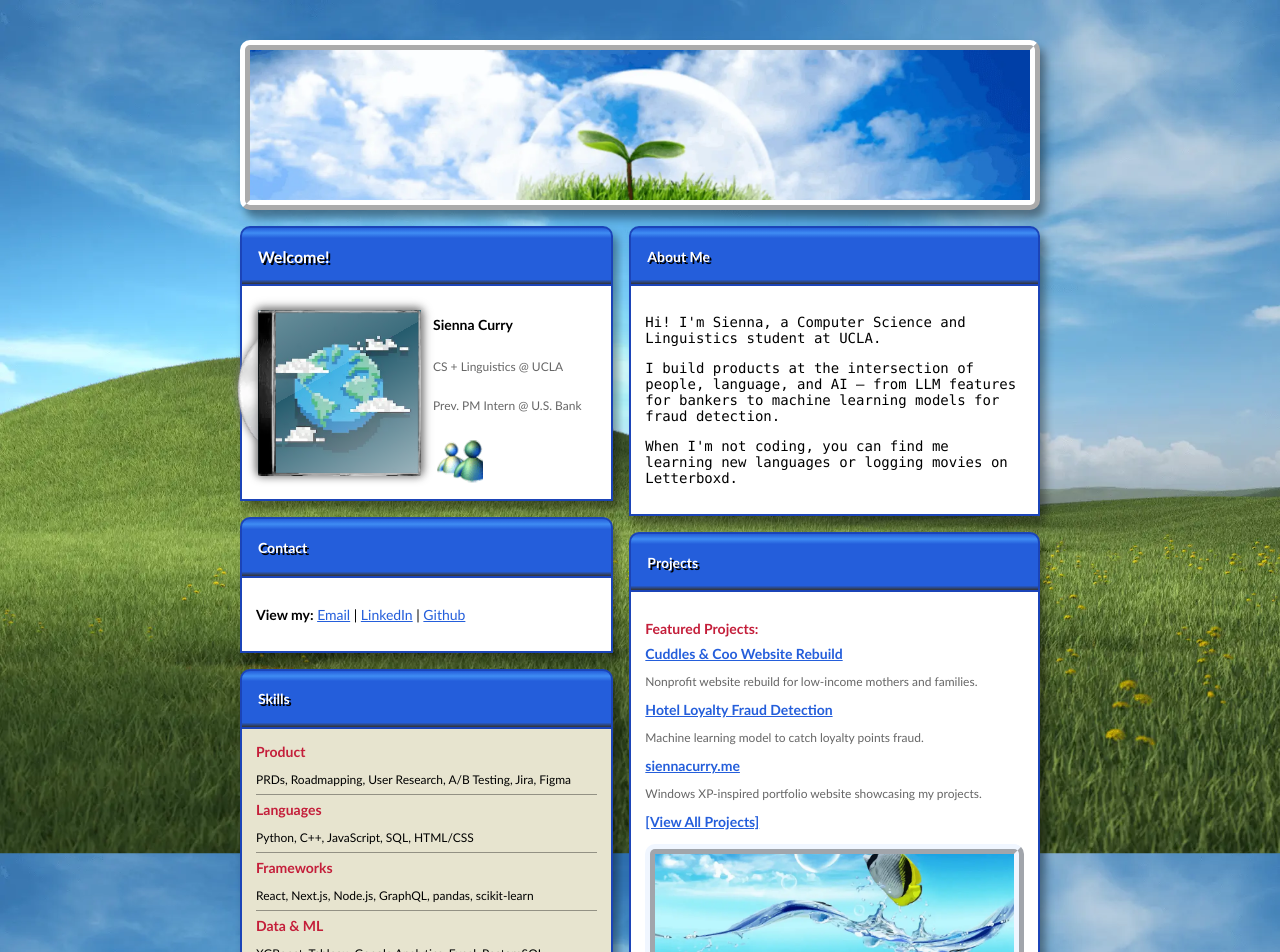
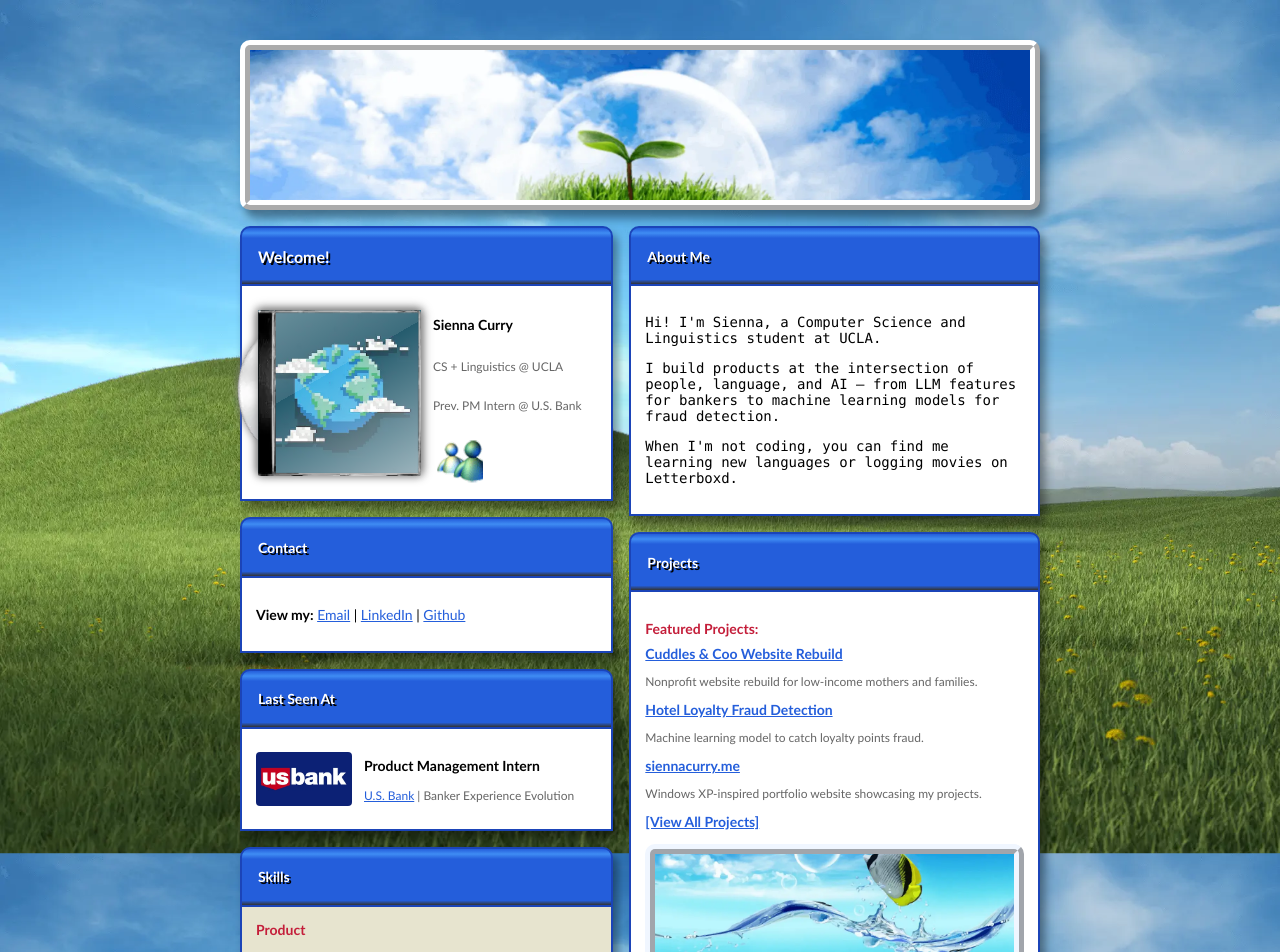
Before and after one commit to siennacurry/siennacurry-site, a Next.js app: page / in a window 1280 px wide. Shown: the top 952 px of the page. Built offline with nearby package versions, Linux system fonts and the light colour scheme.

Commit message:
Added "Last Seen At" box with most recent internship
- New panel below Contact showing my Product Management Intern role
  at U.S. Bank on the Banker Experience Evolution team
- U.S. Bank links to its About Us page, styled like the other links
- Added a resized U.S. Bank logo (320px webp)

```diff
--- a/src/app/page.js
+++ b/src/app/page.js
@@ -108,6 +108,31 @@ export default function Home() {
             </div>
           </div>
 
+          {/* Last Seen At Section */}
+          <div className="panel">
+            <div className="panel-header">
+              <h2 style={{ fontSize: '0.875rem' }}>Last Seen At</h2>
+            </div>
+            <div className="panel-body" style={{ fontSize: '0.875rem' }}>
+              <div style={{ display: 'flex', gap: '0.75rem', alignItems: 'center' }}>
+                <img
+                  src="/images/us-bank-logo.webp"
+                  alt="U.S. Bank logo"
+                  style={{ width: '96px', height: 'auto', borderRadius: '4px', flexShrink: 0 }}
+                />
+                <div>
+                  <p style={{ fontWeight: 'bold' }}>Product Management Intern</p>
+                  <p style={{ fontSize: '0.75rem', color: '#666' }}>
+                    <a href="https://www.usbank.com/about-us-bank.html" target="_blank" rel="noopener noreferrer">
+                      U.S. Bank
+                    </a>
+                    {" | Banker Experience Evolution"}
+                  </p>
+                </div>
+              </div>
+            </div>
+          </div>
+
         {/* Skills Section */}
         <div className="panel">
           <div className="panel-header">
```
Also changed, not shown: public/images/us-bank-logo.webp (added).
